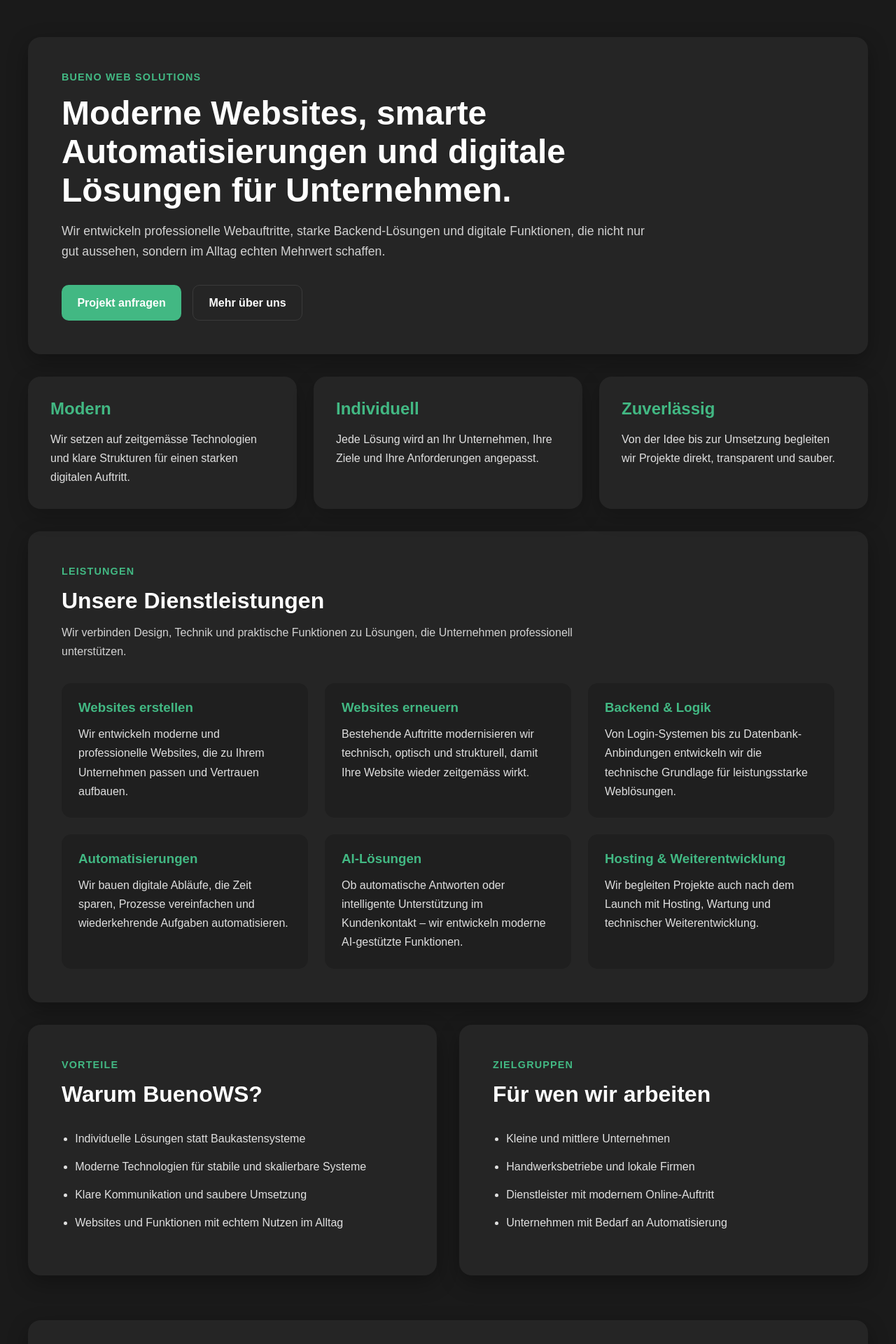
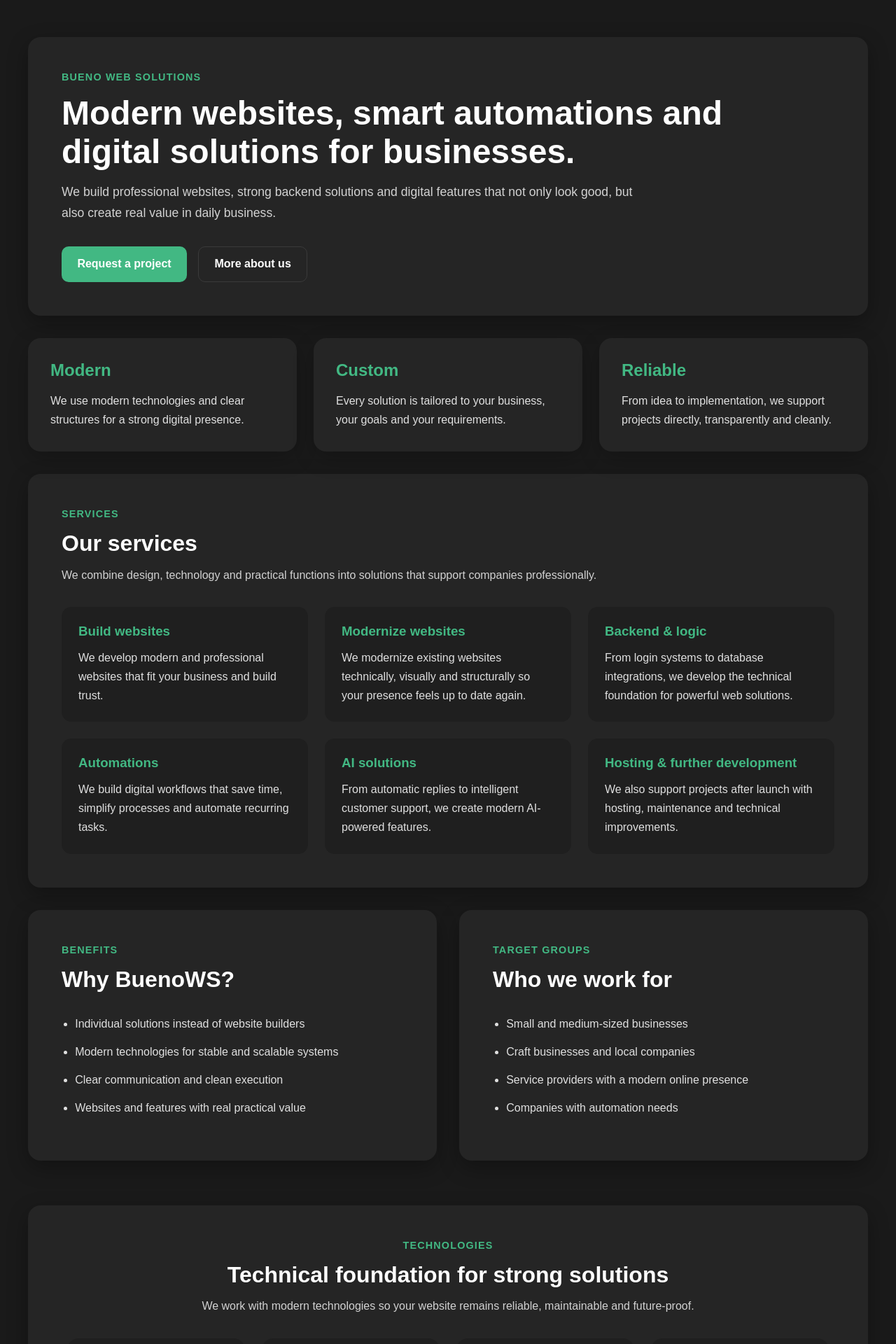
Before and after one commit to McBenjihood/buenows-frontend, a Vue app: page / in a window 1280 px wide. Shown: the part 140-2060 px from the top of the page at 70% size. Built offline with nearby package versions, Linux system fonts and the light colour scheme; a web font is replaced by a local one.

Commit message:
Translate public pages and footer for EN/DE support

```diff
--- a/src/components/App/AboutView/About.vue
+++ b/src/components/App/AboutView/About.vue
@@ -1,14 +1,17 @@
-<script setup lang="ts"></script>
+<script setup lang="ts">
+import { useI18n } from 'vue-i18n'
+
+const { t } = useI18n()
+</script>
 
 <template>
   <section class="about-page">
     <div class="about-wrapper">
       <div class="hero-card">
-        <span class="section-label">Über uns</span>
-        <h1>Wir entwickeln moderne Websites und digitale Lösungen mit echtem Nutzen.</h1>
+        <span class="section-label">{{ t('about.label') }}</span>
+        <h1>{{ t('about.heroTitle') }}</h1>
         <p class="hero-text">
-          Bueno Web Solutions unterstützt Unternehmen dabei, professionell online aufzutreten,
-          Prozesse zu vereinfachen und digitale Lösungen einzusetzen, die im Alltag wirklich helfen.
+          {{ t('about.heroText') }}
         </p>
       </div>
 
@@ -18,62 +21,54 @@
 
       <div class="content-grid">
         <div class="info-card">
-          <h2>Wer wir sind</h2>
+          <h2>{{ t('about.whoWeAreTitle') }}</h2>
           <p>
-            Wir sind ein modernes Webdevelopment-Team mit Fokus auf klare Designs, saubere
-            technische Lösungen und digitale Werkzeuge, die Unternehmen wirklich weiterbringen.
+            {{ t('about.whoWeAreText1') }}
           </p>
           <p>
-            Unser Ziel ist nicht einfach nur eine schöne Website, sondern eine Lösung, die
-            professionell aussieht, zuverlässig funktioniert und mit Ihrem Unternehmen mitwachsen
-            kann.
+            {{ t('about.whoWeAreText2') }}
           </p>
         </div>
 
         <div class="info-card">
-          <h2>Wie wir arbeiten</h2>
+          <h2>{{ t('about.howWeWorkTitle') }}</h2>
           <p>
-            Wir verbinden modernes Frontend, stabiles Backend und praxisnahe Automatisierungen zu
-            Lösungen, die nicht nur gut aussehen, sondern im Alltag echten Mehrwert schaffen.
+            {{ t('about.howWeWorkText1') }}
           </p>
           <p>
-            Dabei legen wir Wert auf klare Kommunikation, saubere Umsetzung und ein Ergebnis, das
-            verständlich, wartbar und zukunftssicher bleibt.
+            {{ t('about.howWeWorkText2') }}
           </p>
         </div>
       </div>
 
       <div class="values-card">
-        <h2>Wofür wir stehen</h2>
+        <h2>{{ t('about.valuesTitle') }}</h2>
         <div class="values-grid">
           <div class="value-box">
-            <h3>Qualität</h3>
+            <h3>{{ t('about.qualityTitle') }}</h3>
             <p>
-              Wir setzen auf saubere Umsetzung, klare Strukturen und Lösungen, die langfristig
-              funktionieren.
+              {{ t('about.qualityText') }}
             </p>
           </div>
 
           <div class="value-box">
-            <h3>Praxisnähe</h3>
+            <h3>{{ t('about.practicalTitle') }}</h3>
             <p>
-              Unsere Websites und Systeme sollen nicht nur modern aussehen, sondern im echten
-              Arbeitsalltag helfen.
+              {{ t('about.practicalText') }}
             </p>
           </div>
 
           <div class="value-box">
-            <h3>Zuverlässigkeit</h3>
+            <h3>{{ t('about.reliabilityTitle') }}</h3>
             <p>
-              Von der Planung bis zur Umsetzung arbeiten wir transparent, direkt und verbindlich.
+              {{ t('about.reliabilityText') }}
             </p>
           </div>
 
           <div class="value-box">
-            <h3>Weiterentwicklung</h3>
+            <h3>{{ t('about.growthTitle') }}</h3>
             <p>
-              Wir denken nicht nur an heute, sondern an Lösungen, die mit zukünftigen Anforderungen
-              mithalten können.
+              {{ t('about.growthText') }}
             </p>
           </div>
         </div>
--- a/src/components/App/HomeView/OverviewComponent.vue
+++ b/src/components/App/HomeView/OverviewComponent.vue
@@ -1,8 +1,12 @@
 <script setup lang="ts">
+import { computed } from 'vue'
+import { useI18n } from 'vue-i18n'
 import vueIcon from '/src/assets/img/icons/technologies/vuejs_logo.svg'
 import springIcon from '/src/assets/img/icons/technologies/spring_logo.svg'
 import postgresIcon from '/src/assets/img/icons/technologies/postgres_logo.svg'
 import awsIcon from '/src/assets/img/icons/technologies/aws_logo.svg'
+
+const { t, tm } = useI18n()
 
 const technologies = [
   { name: 'Vue.js', icon: vueIcon },
@@ -11,94 +15,86 @@ const technologies = [
   { name: 'AWS Cloud', icon: awsIcon },
 ]
 
-const services = [
+const services = computed(() => [
   {
-    title: 'Websites erstellen',
-    text: 'Wir entwickeln moderne und professionelle Websites, die zu Ihrem Unternehmen passen und Vertrauen aufbauen.',
+    title: t('home.services.createWebsites.title'),
+    text: t('home.services.createWebsites.text'),
   },
   {
-    title: 'Websites erneuern',
-    text: 'Bestehende Auftritte modernisieren wir technisch, optisch und strukturell, damit Ihre Website wieder zeitgemäss wirkt.',
+    title: t('home.services.renewWebsites.title'),
+    text: t('home.services.renewWebsites.text'),
   },
   {
-    title: 'Backend & Logik',
-    text: 'Von Login-Systemen bis zu Datenbank-Anbindungen entwickeln wir die technische Grundlage für leistungsstarke Weblösungen.',
+    title: t('home.services.backend.title'),
+    text: t('home.services.backend.text'),
   },
   {
-    title: 'Automatisierungen',
-    text: 'Wir bauen digitale Abläufe, die Zeit sparen, Prozesse vereinfachen und wiederkehrende Aufgaben automatisieren.',
+    title: t('home.services.automations.title'),
+    text: t('home.services.automations.text'),
   },
   {
-    title: 'AI-Lösungen',
-    text: 'Ob automatische Antworten oder intelligente Unterstützung im Kundenkontakt – wir entwickeln moderne AI-gestützte Funktionen.',
+    title: t('home.services.aiSolutions.title'),
+    text: t('home.services.aiSolutions.text'),
   },
   {
-    title: 'Hosting & Weiterentwicklung',
-    text: 'Wir begleiten Projekte auch nach dem Launch mit Hosting, Wartung und technischer Weiterentwicklung.',
+    title: t('home.services.hosting.title'),
+    text: t('home.services.hosting.text'),
   },
-]
+])
 
-const benefits = [
-  'Individuelle Lösungen statt Baukastensysteme',
-  'Moderne Technologien für stabile und skalierbare Systeme',
-  'Klare Kommunikation und saubere Umsetzung',
-  'Websites und Funktionen mit echtem Nutzen im Alltag',
-]
-
-const targetGroups = [
-  'Kleine und mittlere Unternehmen',
-  'Handwerksbetriebe und lokale Firmen',
-  'Dienstleister mit modernem Online-Auftritt',
-  'Unternehmen mit Bedarf an Automatisierung',
-]
+const benefits = computed(() => tm('home.benefits') as string[])
+const targetGroups = computed(() => tm('home.targetGroups') as string[])
 </script>
 
 <template>
   <section class="home-page">
     <div class="page-wrapper">
       <div class="hero-card">
-        <span class="section-label">Bueno Web Solutions</span>
-        <h1>Moderne Websites, smarte Automatisierungen und digitale Lösungen für Unternehmen.</h1>
+        <span class="section-label">{{ t('home.brand') }}</span>
+        <h1>{{ t('home.heroTitle') }}</h1>
         <p class="hero-text">
-          Wir entwickeln professionelle Webauftritte, starke Backend-Lösungen und digitale
-          Funktionen, die nicht nur gut aussehen, sondern im Alltag echten Mehrwert schaffen.
+          {{ t('home.heroText') }}
         </p>
 
         <div class="hero-actions">
-          <router-link to="/contact" class="primary-button">Projekt anfragen</router-link>
-          <router-link to="/about" class="secondary-button">Mehr über uns</router-link>
+          <router-link to="/contact" class="primary-button">
+            {{ t('home.requestProject') }}
+          </router-link>
+          <router-link to="/about" class="secondary-button">
+            {{ t('home.moreAboutUs') }}
+          </router-link>
         </div>
       </div>
 
       <div class="highlights-grid">
         <div class="highlight-card">
-          <h2>Modern</h2>
+          <h2>{{ t('home.modernTitle') }}</h2>
           <p>
-            Wir setzen auf zeitgemässe Technologien und klare Strukturen für einen starken digitalen
-            Auftritt.
+            {{ t('home.modernText') }}
           </p>
         </div>
 
         <div class="highlight-card">
-          <h2>Individuell</h2>
-          <p>Jede Lösung wird an Ihr Unternehmen, Ihre Ziele und Ihre Anforderungen angepasst.</p>
+          <h2>{{ t('home.customTitle') }}</h2>
+          <p>
+            {{ t('home.customText') }}
+          </p>
         </div>
 
         <div class="highlight-card">
-          <h2>Zuverlässig</h2>
+          <h2>{{ t('home.reliableTitle') }}</h2>
           <p>
-            Von der Idee bis zur Umsetzung begleiten wir Projekte direkt, transparent und sauber.
+            {{ t('home.reliableText') }}
           </p>
         </div>
       </div>
 
       <div class="section-card">
         <div class="section-heading">
-          <span class="section-label">Leistungen</span>
-          <h2>Unsere Dienstleistungen</h2>
+          <span class="section-label">{{ t('home.servicesLabel') }}</span>
+          <h2>{{ t('home.servicesTitle') }}</h2>
           <p>
-            Wir verbinden Design, Technik und praktische Funktionen zu Lösungen, die Unternehmen
-            professionell unterstützen.
+            {{ t('home.servicesText') }}
           </p>
         </div>
 
@@ -113,8 +109,8 @@ const targetGroups = [
       <div class="two-column-grid">
         <div class="section-card">
           <div class="section-heading">
-            <span class="section-label">Vorteile</span>
-            <h2>Warum BuenoWS?</h2>
+            <span class="section-label">{{ t('home.benefitsLabel') }}</span>
+            <h2>{{ t('home.benefitsTitle') }}</h2>
           </div>
 
           <ul class="bullet-list">
@@ -126,8 +122,8 @@ const targetGroups = [
 
         <div class="section-card">
           <div class="section-heading">
-            <span class="section-label">Zielgruppen</span>
-            <h2>Für wen wir arbeiten</h2>
+            <span class="section-label">{{ t('home.targetGroupsLabel') }}</span>
+            <h2>{{ t('home.targetGroupsTitle') }}</h2>
           </div>
 
           <ul class="bullet-list">
@@ -140,11 +136,10 @@ const targetGroups = [
 
       <div class="section-card">
         <div class="section-heading center">
-          <span class="section-label">Technologien</span>
-          <h2>Technische Grundlage für starke Lösungen</h2>
+          <span class="section-label">{{ t('home.technologiesLabel') }}</span>
+          <h2>{{ t('home.technologiesTitle') }}</h2>
           <p>
-            Wir arbeiten mit modernen Technologien, damit Ihre Website zuverlässig, wartbar und
-            zukunftssicher bleibt.
+            {{ t('home.technologiesText') }}
           </p>
         </div>
 
@@ -157,14 +152,15 @@ const targetGroups = [
       </div>
 
       <div class="cta-card">
-        <span class="section-label">Kontakt</span>
-        <h2>Sie planen ein Projekt oder möchten Ihren Webauftritt verbessern?</h2>
+        <span class="section-label">{{ t('home.contactLabel') }}</span>
+        <h2>{{ t('home.ctaTitle') }}</h2>
         <p>
-          Schreiben Sie uns und lassen Sie uns gemeinsam besprechen, wie Ihre Website oder digitale
-          Lösung aussehen kann.
+          {{ t('home.ctaText') }}
         </p>
 
-        <router-link to="/contact" class="primary-button">Jetzt Kontakt aufnehmen</router-link>
+        <router-link to="/contact" class="primary-button">
+          {{ t('home.contactNow') }}
+        </router-link>
       </div>
     </div>
   </section>
--- a/src/views/ServicesView.vue
+++ b/src/views/ServicesView.vue
@@ -1,64 +1,34 @@
 <script setup lang="ts">
-const coreServices = [
-  {
-    title: 'Websites erstellen',
-    text: 'Wir entwickeln moderne, professionelle Websites für Unternehmen, die online klar, vertrauenswürdig und hochwertig auftreten möchten.',
-  },
-  {
-    title: 'Websites modernisieren',
-    text: 'Bestehende Websites bringen wir technisch, optisch und strukturell auf einen modernen Stand, damit Ihr Auftritt wieder überzeugt.',
-  },
-  {
-    title: 'Backend & Web-Logik',
-    text: 'Wir entwickeln die technische Grundlage hinter Ihrer Website – von Benutzerlogins bis zu Datenbank-Anbindungen und individuellen Funktionen.',
-  },
-  {
-    title: 'Automatische E-Mail-Antworten',
-    text: 'Mit unserem AI Replier automatisieren wir wiederkehrende Antworten und schaffen schnellere, sauberere Kommunikation mit Ihren Kunden.',
-  },
-  {
-    title: 'Hosting & Weiterentwicklung',
-    text: 'Auch nach dem Launch begleiten wir Ihr Projekt mit Hosting, Wartung, Erweiterungen und technischer Weiterentwicklung.',
-  },
-  {
-    title: 'Kundenbereiche & Content-Funktionen',
-    text: 'Wir bauen Websites so, dass Kunden später eigene Inhalte, Beiträge und Posts selbst verwalten können.',
-  },
-]
+import { computed } from 'vue'
+import { useI18n } from 'vue-i18n'
 
-const upcomingServices = [
-  'AI Telefonassistent für Unternehmen',
-  'AI Chatbot für Firmenwebsites',
-  'AI Sales Automationen für digitale Kundenprozesse',
-]
+const { t, tm } = useI18n()
 
-const targetGroups = [
-  'Kleine und mittlere Unternehmen',
-  'Handwerksbetriebe und lokale Firmen',
-  'Dienstleister mit modernem Webauftritt',
-  'Unternehmen mit Bedarf an Automatisierung',
-]
+const coreServices = computed(
+  () => tm('servicesPage.coreServices') as Array<{ title: string; text: string }>,
+)
+
+const upcomingServices = computed(() => tm('servicesPage.upcomingServices') as string[])
+const targetGroups = computed(() => tm('servicesPage.targetGroups') as string[])
 </script>
 
 <template>
   <section class="services-page">
     <div class="services-wrapper">
       <div class="hero-card">
-        <span class="section-label">Services</span>
-        <h1>Digitale Lösungen für Websites, Automatisierung und moderne Kundenkommunikation.</h1>
+        <span class="section-label">{{ t('servicesPage.label') }}</span>
+        <h1>{{ t('servicesPage.heroTitle') }}</h1>
         <p class="hero-text">
-          Wir entwickeln professionelle Websites, technische Funktionen und smarte
-          Automatisierungen, die Unternehmen im Alltag entlasten und online stärker machen.
+          {{ t('servicesPage.heroText') }}
         </p>
       </div>
 
       <div class="section-card">
         <div class="section-heading">
-          <span class="section-label">Leistungen</span>
-          <h2>Was wir heute für Unternehmen anbieten</h2>
+          <span class="section-label">{{ t('servicesPage.coreLabel') }}</span>
+          <h2>{{ t('servicesPage.coreTitle') }}</h2>
           <p>
-            Unser Fokus liegt auf modernen Weblösungen, klarer technischer Umsetzung und Funktionen,
-            die nicht nur gut aussehen, sondern im Alltag echten Nutzen bringen.
+            {{ t('servicesPage.coreText') }}
           </p>
         </div>
 
@@ -73,11 +43,10 @@ const targetGroups = [
       <div class="two-column-grid">
         <div class="section-card">
           <div class="section-heading">
-            <span class="section-label">Im Ausbau</span>
-            <h2>Was als Nächstes kommt</h2>
+            <span class="section-label">{{ t('servicesPage.upcomingLabel') }}</span>
+            <h2>{{ t('servicesPage.upcomingTitle') }}</h2>
             <p>
-              Wir erweitern unser Angebot gezielt um weitere AI-gestützte Lösungen für Unternehmen,
-              die Kundenkommunikation, interne Abläufe und digitale Prozesse weiter verbessern.
+              {{ t('servicesPage.upcomingText') }}
             </p>
           </div>
 
@@ -90,8 +59,8 @@ const targetGroups = [
 
         <div class="section-card">
           <div class="section-heading">
-            <span class="section-label">Zielgruppen</span>
-            <h2>Für wen unsere Leistungen besonders interessant sind</h2>
+            <span class="section-label">{{ t('servicesPage.targetGroupsLabel') }}</span>
+            <h2>{{ t('servicesPage.targetGroupsTitle') }}</h2>
           </div>
 
           <ul class="bullet-list">
@@ -104,53 +73,51 @@ const targetGroups = [
 
       <div class="process-card">
         <div class="section-heading center">
-          <span class="section-label">Zusammenarbeit</span>
-          <h2>Wie wir mit Kunden arbeiten</h2>
+          <span class="section-label">{{ t('servicesPage.collaborationLabel') }}</span>
+          <h2>{{ t('servicesPage.collaborationTitle') }}</h2>
         </div>
 
         <div class="process-grid">
           <div class="process-step">
-            <h3>1. Bedarf verstehen</h3>
+            <h3>{{ t('servicesPage.step1Title') }}</h3>
             <p>
-              Wir schauen gemeinsam, was Ihr Unternehmen wirklich braucht und welche Lösung sinnvoll
-              ist.
+              {{ t('servicesPage.step1Text') }}
             </p>
           </div>
 
           <div class="process-step">
-            <h3>2. Lösung planen</h3>
+            <h3>{{ t('servicesPage.step2Title') }}</h3>
             <p>
-              Danach definieren wir Struktur, Funktionen und den technischen Aufbau Ihrer Lösung.
+              {{ t('servicesPage.step2Text') }}
             </p>
           </div>
 
           <div class="process-step">
-            <h3>3. Umsetzen</h3>
+            <h3>{{ t('servicesPage.step3Title') }}</h3>
             <p>
-              Wir entwickeln Website, Backend oder Automatisierung sauber, modern und
-              nachvollziehbar.
+              {{ t('servicesPage.step3Text') }}
             </p>
           </div>
 
           <div class="process-step">
-            <h3>4. Weiterentwickeln</h3>
+            <h3>{{ t('servicesPage.step4Title') }}</h3>
             <p>
-              Nach dem Start kann das Projekt erweitert, gepflegt und an neue Anforderungen
-              angepasst werden.
+              {{ t('servicesPage.step4Text') }}
             </p>
           </div>
         </div>
       </div>
 
       <div class="cta-card">
-        <span class="section-label">Kontakt</span>
-        <h2>Sie möchten eine Website erstellen, modernisieren oder Prozesse automatisieren?</h2>
+        <span class="section-label">{{ t('servicesPage.contactLabel') }}</span>
+        <h2>{{ t('servicesPage.ctaTitle') }}</h2>
         <p>
-          Schreiben Sie uns und wir besprechen gemeinsam, welche Lösung für Ihr Unternehmen sinnvoll
-          ist.
+          {{ t('servicesPage.ctaText') }}
         </p>
 
-        <router-link to="/contact" class="primary-button">Jetzt Projekt anfragen</router-link>
+        <router-link to="/contact" class="primary-button">
+          {{ t('servicesPage.ctaButton') }}
+        </router-link>
       </div>
     </div>
   </section>
```
Also changed, not shown: src/components/App/ContactView/ContactComponent.vue (+61 -69 lines), src/components/App/Footer/CopyrightComponent.vue (+6 -2 lines), src/components/App/Footer/NavigationComponent.vue (+6 -2 lines).
